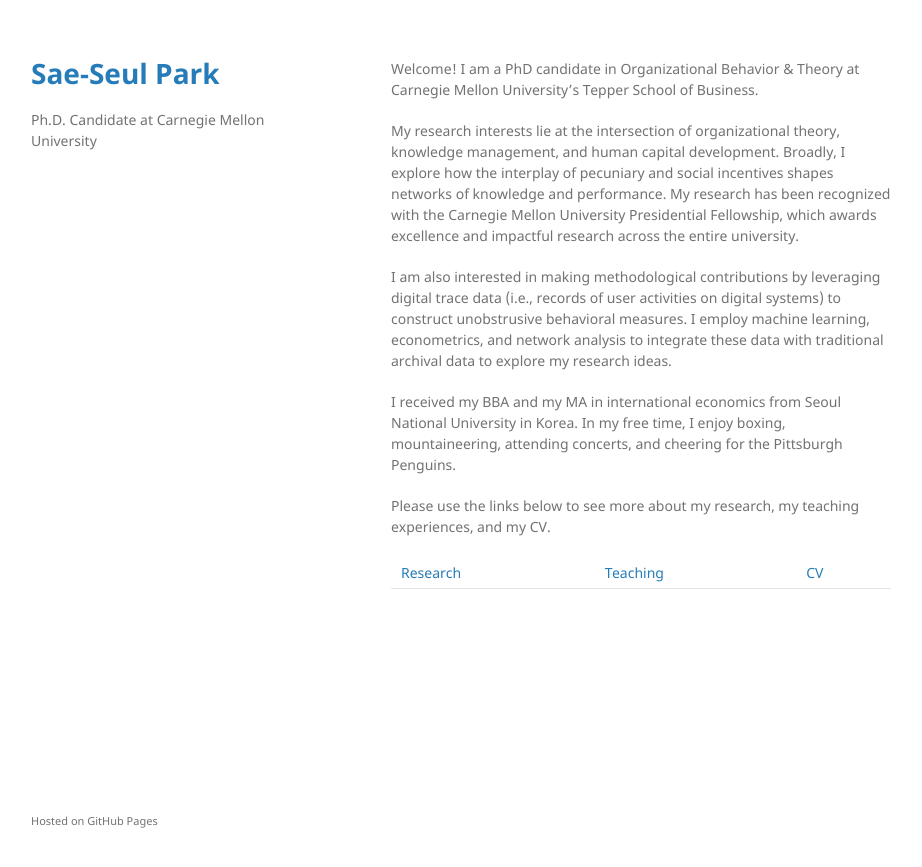
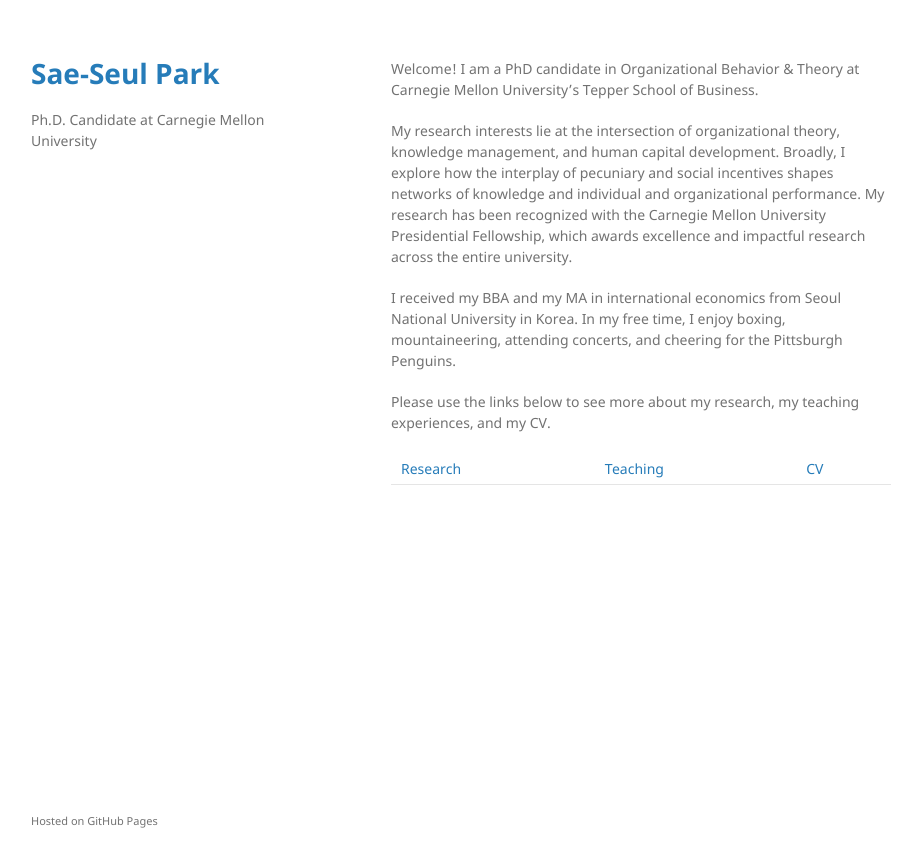
Before and after one commit to saepark/saepark.github.io, a Jekyll site: the page built from index.md, in a window 1280 px wide. Shown: the top 867 px of the page, without its empty margins (179-1101 px from the left). Built offline with Jekyll 4.4.1, drawn with Linux system fonts in a browser that asks for light colours; our own code applies the rules of GitHub Pages for plain Markdown files.

Commit message:
Update index.md

```diff
--- a/index.md
+++ b/index.md
@@ -1,8 +1,6 @@
 Welcome! I am a PhD candidate in Organizational Behavior & Theory at Carnegie Mellon University's Tepper School of Business.
 
-My research interests lie at the intersection of organizational theory, knowledge management, and human capital development. Broadly, I explore how the interplay of pecuniary and social incentives shapes networks of knowledge and performance. My research has been recognized with the Carnegie Mellon University Presidential Fellowship, which awards excellence and impactful research across the entire university.
-
-I am also interested in making methodological contributions by leveraging digital trace data (i.e., records of user activities on digital systems) to construct unobstrusive behavioral measures. I employ machine learning, econometrics, and network analysis to integrate these data with traditional archival data to explore my research ideas.
+My research interests lie at the intersection of organizational theory, knowledge management, and human capital development. Broadly, I explore how the interplay of pecuniary and social incentives shapes networks of knowledge and individual and organizational performance. My research has been recognized with the Carnegie Mellon University Presidential Fellowship, which awards excellence and impactful research across the entire university.
 
 I received my BBA and my MA in international economics from Seoul National University in Korea. In my free time, I enjoy boxing, mountaineering, attending concerts, and cheering for the Pittsburgh Penguins.
 
```
